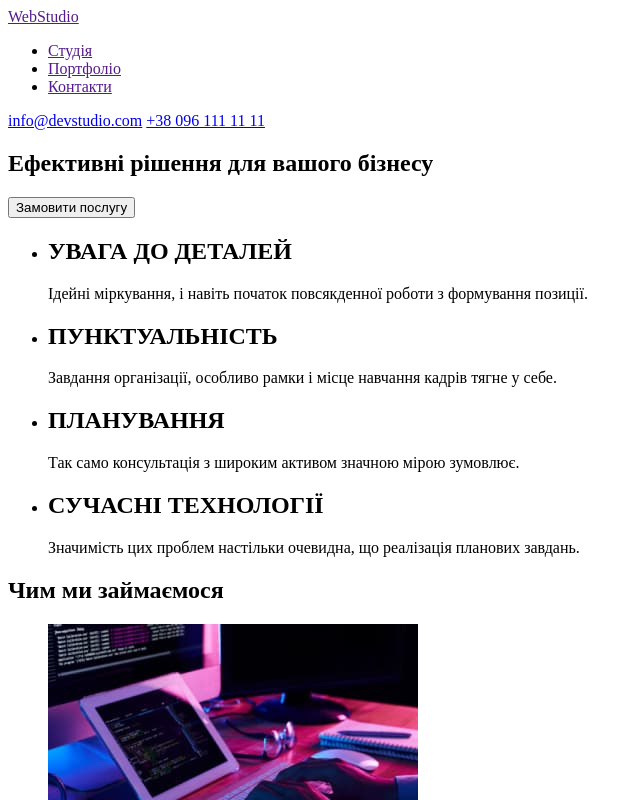
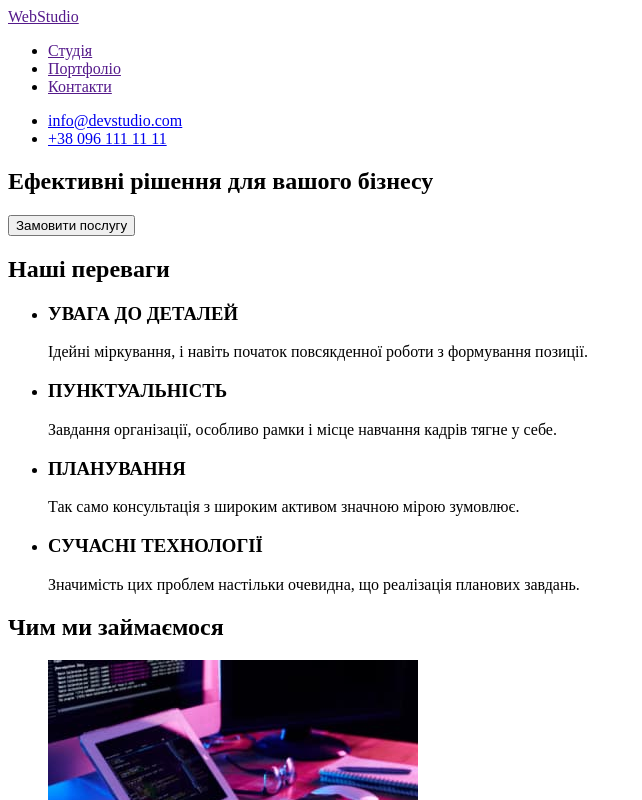
Before and after one commit to annakompaniiets/goit-markup-hw-01, a plain HTML site: page index.html in a window 1280 px wide. Shown: the top 800 px of the page, without its empty margins (0-642 px from the left). Drawn offline with Linux system fonts and the light colour scheme.

Commit message:
доопрацьовано

```diff
--- a/index.html
+++ b/index.html
@@ -20,8 +20,11 @@
        </ul>
      </nav>
 
-<a href="mailto:info@devstudio.com">info@devstudio.com</a>
-<a href="tel:+380961111111">+38 096 111 11 11</a>
+<ul>
+    <li><a href="mailto:info@devstudio.com">info@devstudio.com</a></li>
+    <li><a href="tel:+380961111111">+38 096 111 11 11</a></li>
+</ul>
+
     </header>
 
 <main>
@@ -32,25 +35,28 @@
     </section>
 
     <section>
+        <h2>Наші переваги</h2>
         <ul>
             <li>
-                <h2>УВАГА ДО ДЕТАЛЕЙ</h2>
+                <h3>УВАГА ДО ДЕТАЛЕЙ</h3>
                 <p>Ідейні міркування, і навіть початок повсякденної роботи з формування позиції.</p>
             </li>
             <li>
-                <h2>ПУНКТУАЛЬНІСТЬ</h2>
+                <h3>ПУНКТУАЛЬНІСТЬ</h3>
                 <p>Завдання організації, особливо рамки і місце навчання кадрів тягне у себе.</p>
             </li>
             <li>
-                <h2>ПЛАНУВАННЯ</h2>
+                <h3>ПЛАНУВАННЯ</h3>
                 <p>Так само консультація з широким активом значною мірою зумовлює.</p>
             </li>
             <li>
-                <h2>СУЧАСНІ ТЕХНОЛОГІЇ</h2>
+                <h3>СУЧАСНІ ТЕХНОЛОГІЇ</h3>
                 <p>Значимість цих проблем настільки очевидна, що реалізація планових завдань.</p>
             </li>
         </ul>
+</section>
 
+<section>
 <h2>Чим ми займаємося</h2>
 <ul>
     <li><img src="./images/img.jpg" alt="Людина друкує на клавіатурі" width="370"></li>
@@ -58,6 +64,8 @@
     <li><img src="./images/img(2).jpg" alt="Людина обирає колір на планшеті" width="370"></li>
 </ul>
 </section>
+
+
 
 <section>
     <h2>Наша команда</h2>
@@ -88,9 +96,12 @@
     WebStudio
 </a>
 <address>
-    м. Київ, пр-т Лесі Українки, 26 <br />
-    <a href="mailto:info@devstudio.com">info@devstudio.com</a> <br />
-    <a href="tel:+380961111111">+38 096 111 11 11</a> <br />
+    <ul>
+        <li><a href="https://goo.gl/maps/VaWgG16zi4GjJEjv5">м. Київ, пр-т Лесі Українки, 26</a></li>
+        <li><a href="mailto:info@devstudio.com">info@devstudio.com</a></li>
+        <li><a href="tel:+380961111111">+38 096 111 11 11</a></li>
+    </ul>
+
 </address>
     </footer>
 
```
Also changed, not shown: .prettierrc.json (added). Lines whose indentation alone changed are shown as unchanged.
